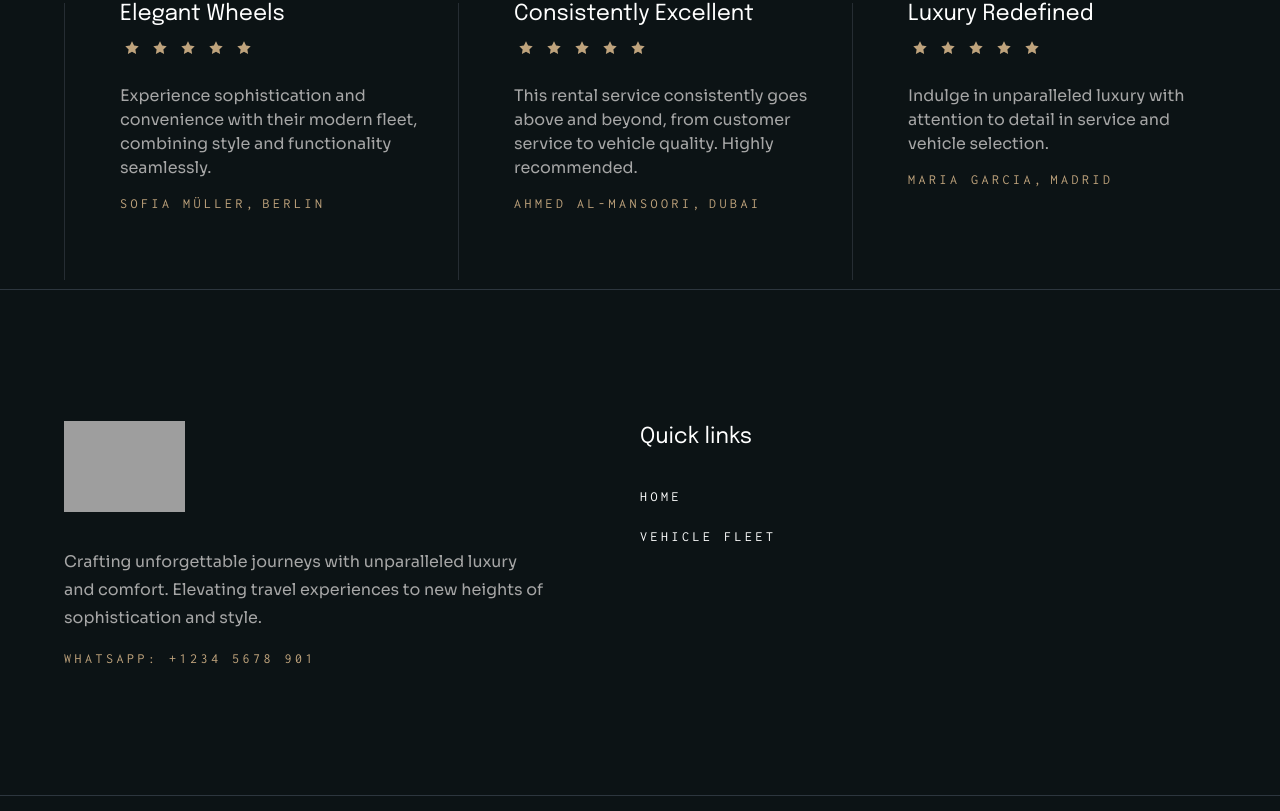
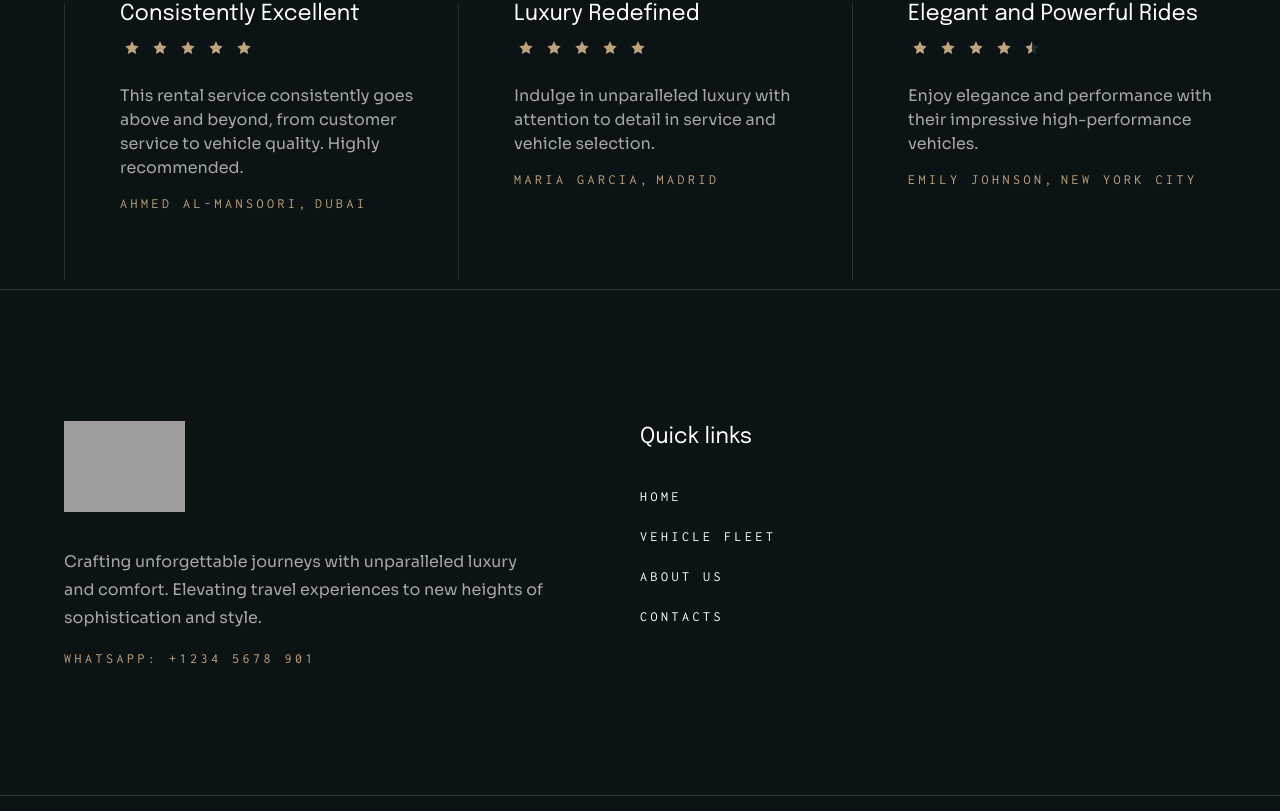
Before and after one commit to debiff/luxury-car, a Next.js app: page / in a window 1280 px wide. Shown: the part 2915-3726 px from the top of the page. Built offline with nearby package versions, Linux system fonts and the light colour scheme; grey boxes are pictures that could not be loaded; a web font is replaced by a local one.

Commit message:
add about us and contacts menu item in footer

```diff
--- a/app/ui/footer/index.tsx
+++ b/app/ui/footer/index.tsx
@@ -47,6 +47,8 @@ export const Footer = () => {
                 <MenuItem label={"Home"} url={"/"} />
                 {/*<MenuItem label={"Pages"} url={"#"} />*/}
                 <MenuItem label={"Vehicle fleet"} url={"/fleet"} />
+                <MenuItem label={"About us"} url={"/about-us"} />
+                <MenuItem label={"Contacts"} url={"/contacts"} />
                 {/*<MenuItem label={"Blog"} url={"#"} />*/}
               </ul>
             </div>
```
